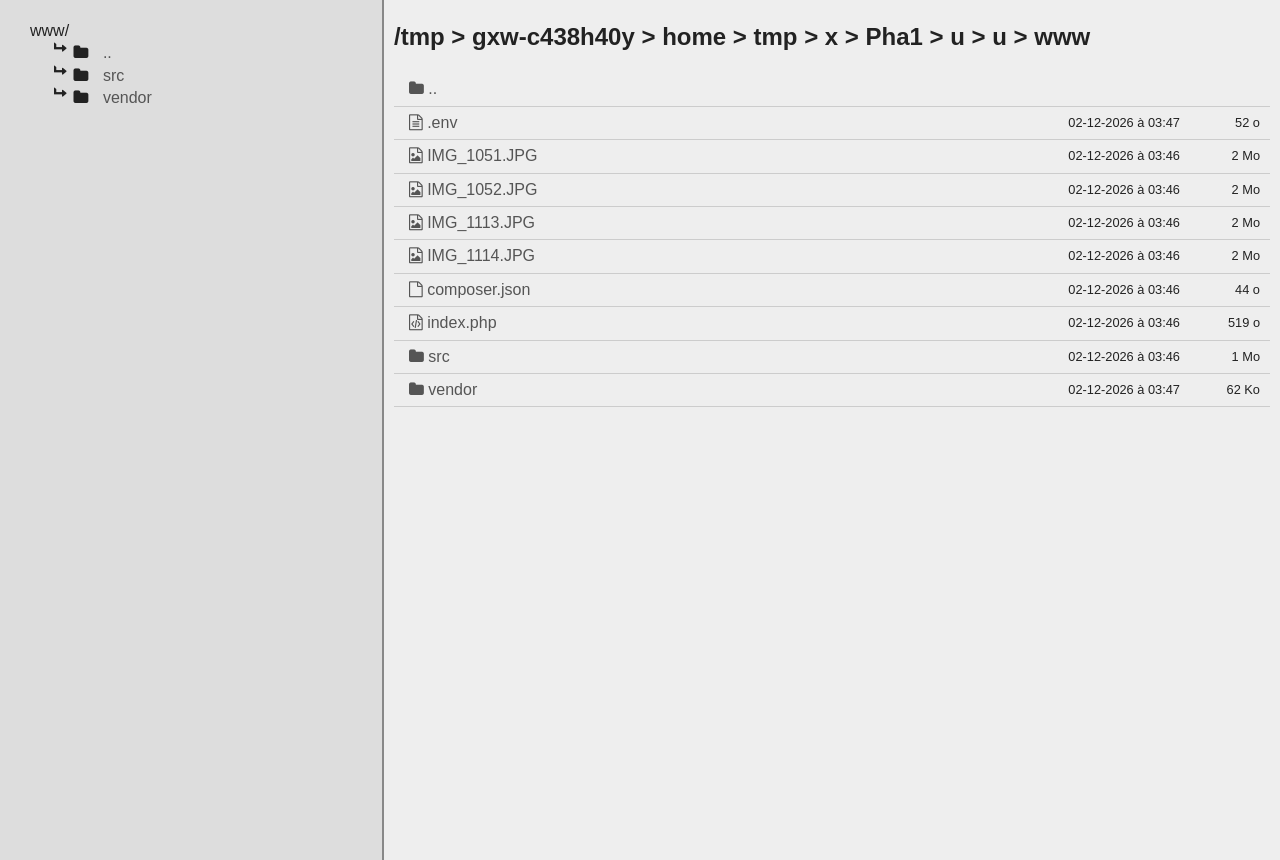
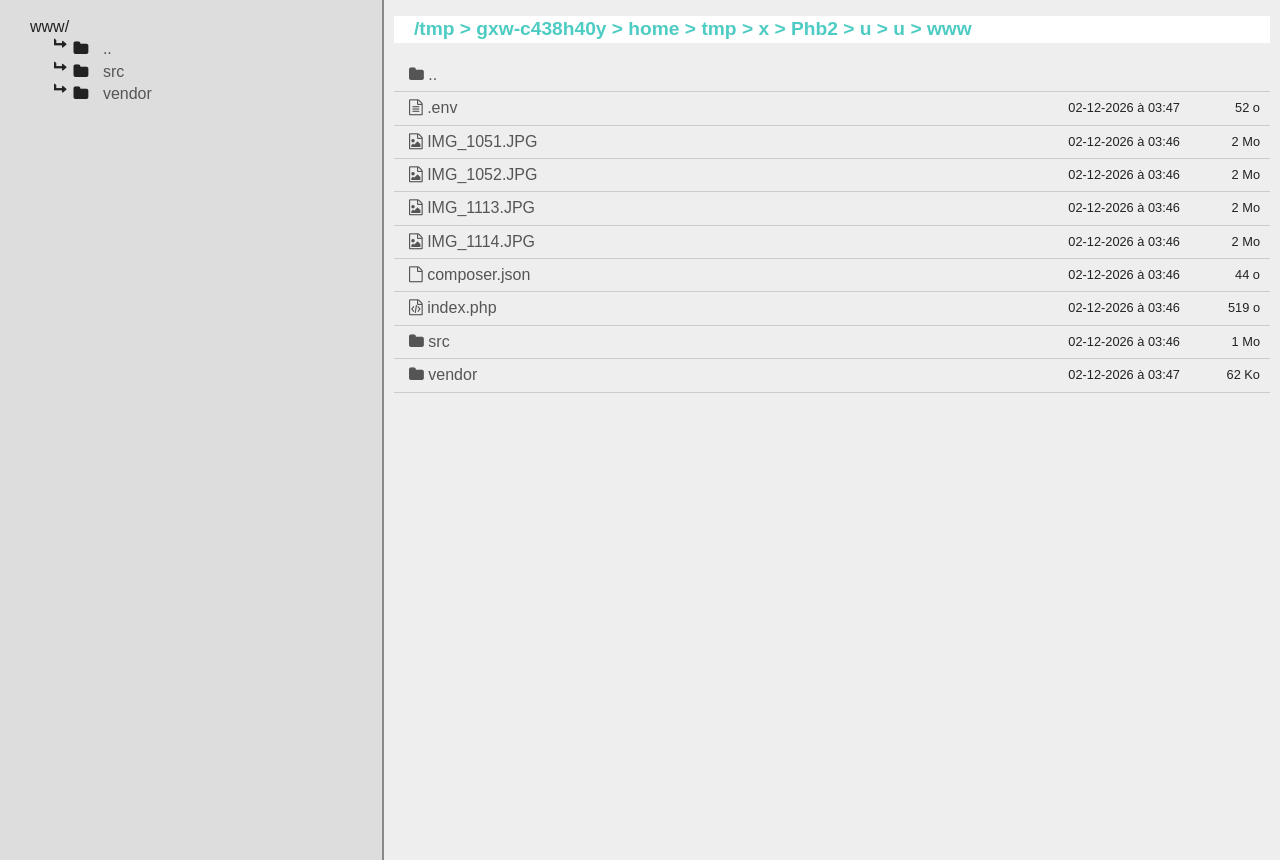
Before and after one commit to AnthonyGWeb/Navigateur_de_fichier_39, a PHP site: page / in a window 1280 px wide. Shown: the part 50-910 px from the top of the page. Run offline with PHP 8.4, Linux system fonts and the light colour scheme; data that the repository does not hold is empty; some libraries are stand-ins or nearby versions.

Commit message:
+ Divers css

```diff
--- a/src/assets/css/main.css
+++ b/src/assets/css/main.css
@@ -79,6 +79,13 @@
 #DFE5E6 creme
 #4ECCC3 turquoise
 *****/
+h2 {
+    background: #fff;
+    color: #4ECCC3;
+    font-weight: bold;
+    font-size: 1.2rem;
+}
+
 main nav {
     background: #1A2732;
 }
@@ -150,6 +157,15 @@
 
 .drop-state-active {
     color: #2E9AFE;
+}
+
+main .dossier-principal ul > ul > li:hover {
+    background: #DFE5E6;
+    color: #4ECCC3;
+}
+
+main .dossier-principal ul > ul > li a:hover {
+    color: #4ECCC3;
 }
 
 /*****************************************************
@@ -288,7 +304,7 @@
 }
 
 /*****************
-DOSIEER PRINCIPAL
+DOSSIER PRINCIPAL
 ************/
 main .dossier-principal ul {
     padding-left: 20px;
@@ -298,9 +314,18 @@
     padding-right: 10px;
 }
 
+main .dossier-principal ul > ul > li a {
+    display: inline-block;
+    width: 70%;
+}
+
 /*****************
 CONTENU DOSSIER
 ***********/
+h2 {
+    text-indent: 20px;
+}
+
 main .contenu-dossier > ul {
     max-height: 80%;
     overflow: auto;
```
